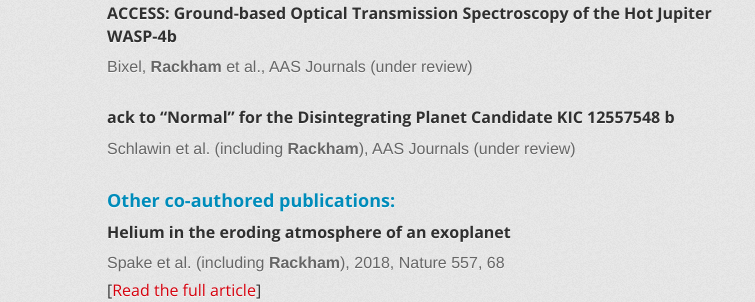
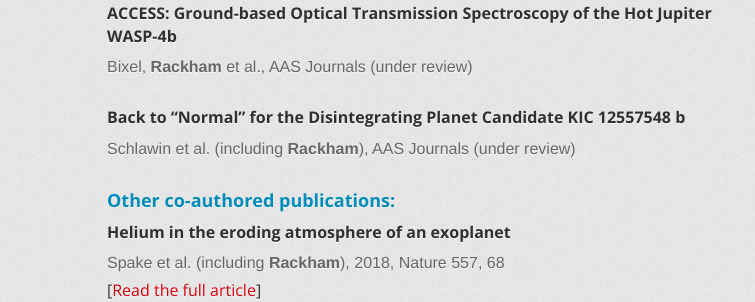
Before and after one commit to brackham/brackham.github.io, a Jekyll site: the page built from publications/index.html, in a window 1280 px wide. Shown: the part 1216-1518 px from the top of the page, without its empty margins (223-978 px from the left). Built offline with Jekyll 4.4.1, drawn with Linux system fonts in a browser that asks for light colours.

Commit message:
Update index.html

```diff
--- a/publications/index.html
+++ b/publications/index.html
@@ -83,7 +83,7 @@ Below are some recent publication highlights:
   </div>
   <br>
   <div class="job">
-    <h4><b>ack to “Normal” for the Disintegrating Planet Candidate KIC 12557548 b</b></h4>
+    <h4><b>Back to “Normal” for the Disintegrating Planet Candidate KIC 12557548 b</b></h4>
     Schlawin et al. (including <b>Rackham</b>), AAS Journals (under review)<br>
   </div>
   <br>
```
